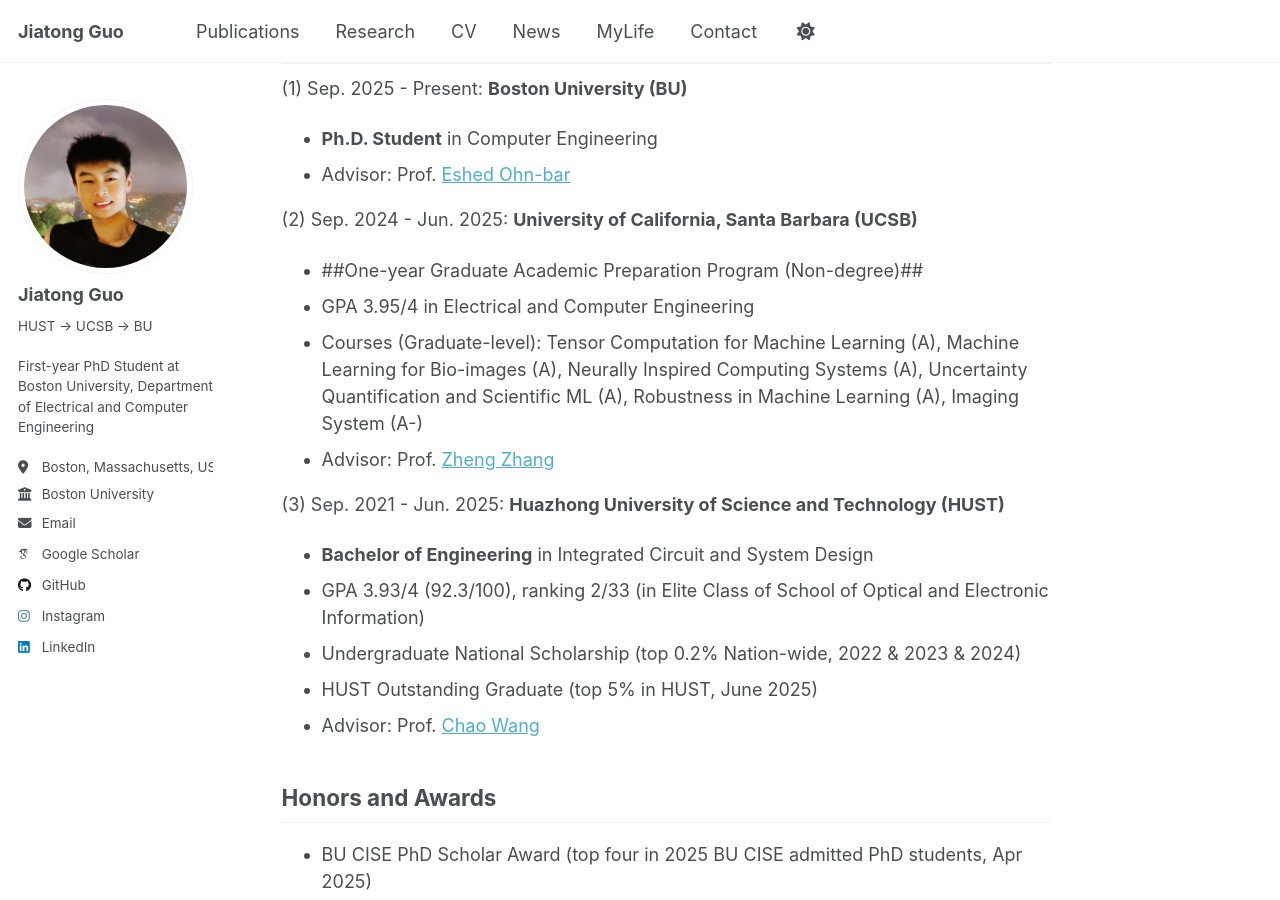
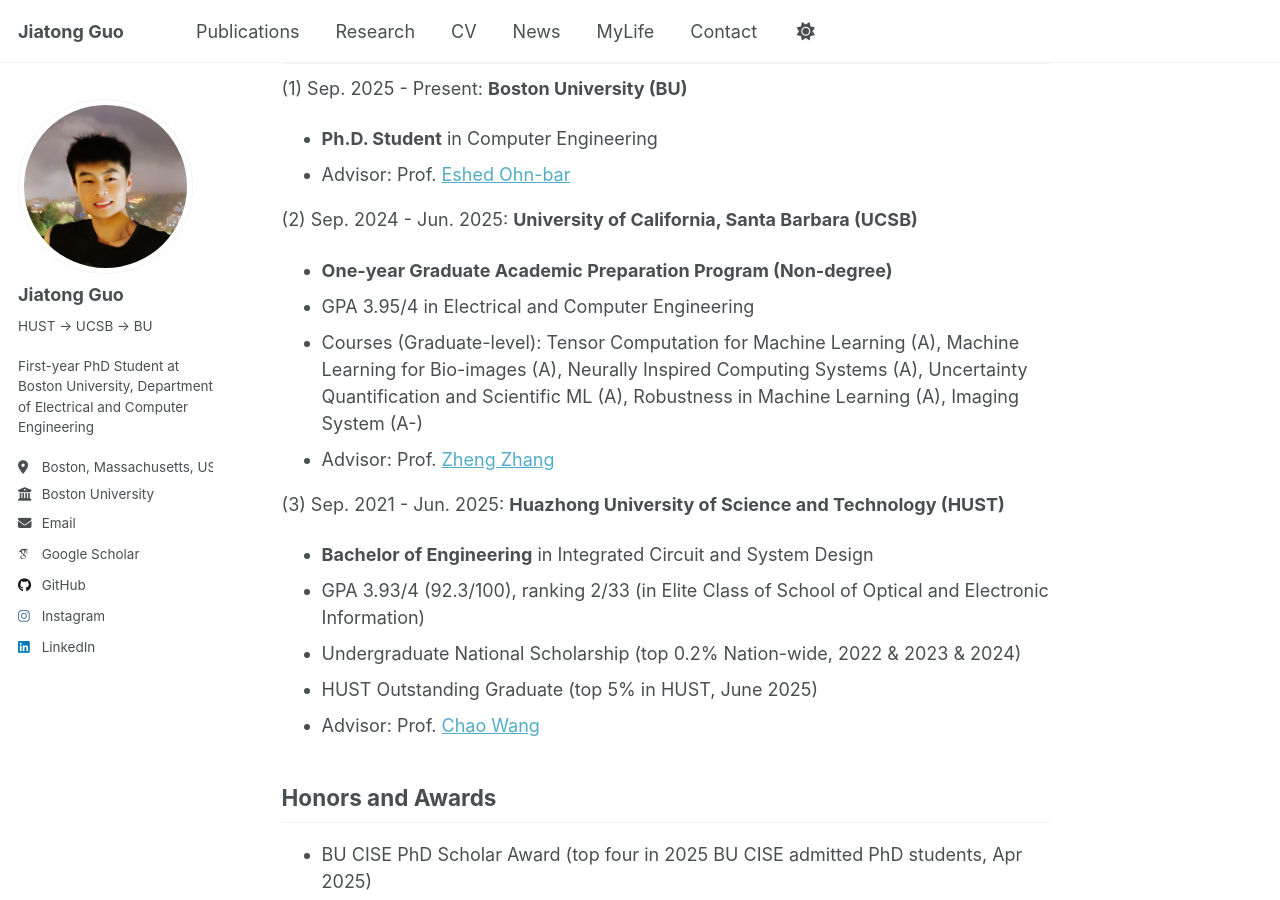
Before and after one commit to guojiatong/guojiatong.github.io, a Jekyll site: the page built from _pages/about.md, in a window 1280 px wide and 900 px high, scrolled down 648 px. Built offline with Jekyll 4.4.1, drawn with Linux system fonts in a browser that asks for light colours; some web fonts are replaced; a script that is not in the unit is left out.

```diff
--- a/_pages/about.md
+++ b/_pages/about.md
@@ -31,7 +31,7 @@ Education Experience
 * Advisor: Prof. [Eshed Ohn-bar](https://scholar.google.com/citations?hl=en&user=p9zVBV4AAAAJ&view_op=list_works&sortby=pubdate)
 
 (2) Sep. 2024 - Jun. 2025: **University of California, Santa Barbara (UCSB)**
-* ##One-year Graduate Academic Preparation Program (Non-degree)##
+* **One-year Graduate Academic Preparation Program (Non-degree)**
 * GPA 3.95/4 in Electrical and Computer Engineering
 * Courses (Graduate-level): Tensor Computation for Machine Learning (A), Machine Learning for Bio-images (A), Neurally Inspired Computing Systems (A), Uncertainty Quantification and Scientific ML (A), Robustness in Machine Learning (A), Imaging System (A-)
 * Advisor: Prof. [Zheng Zhang](https://scholar.google.com/citations?hl=en&user=qeahx5QAAAAJ&view_op=list_works&sortby=pubdate)
```
